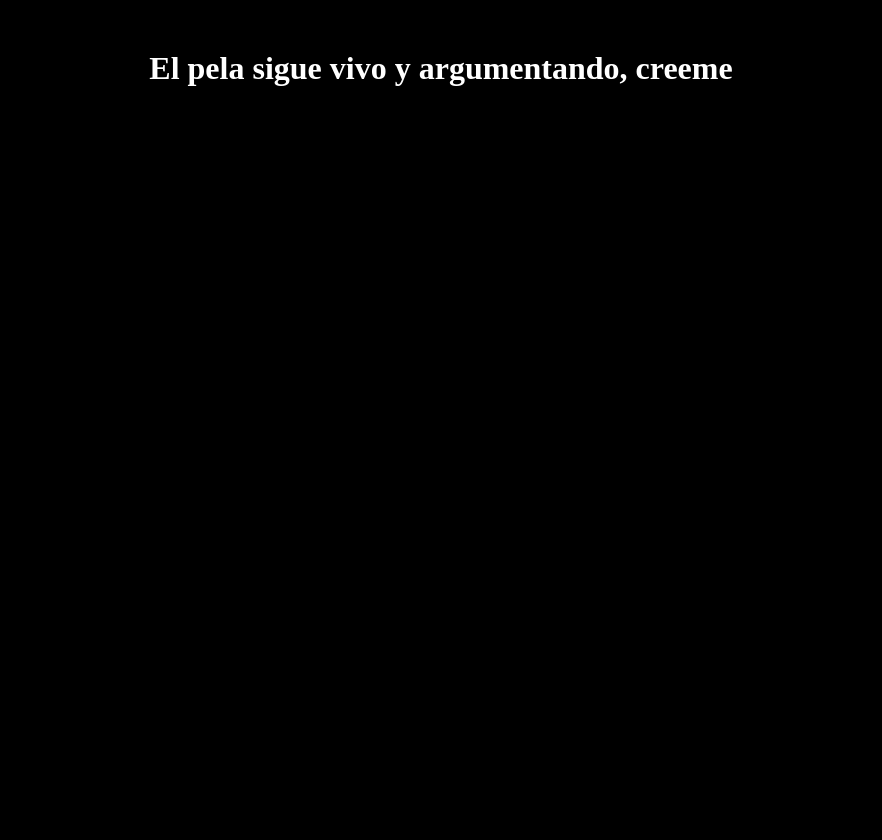
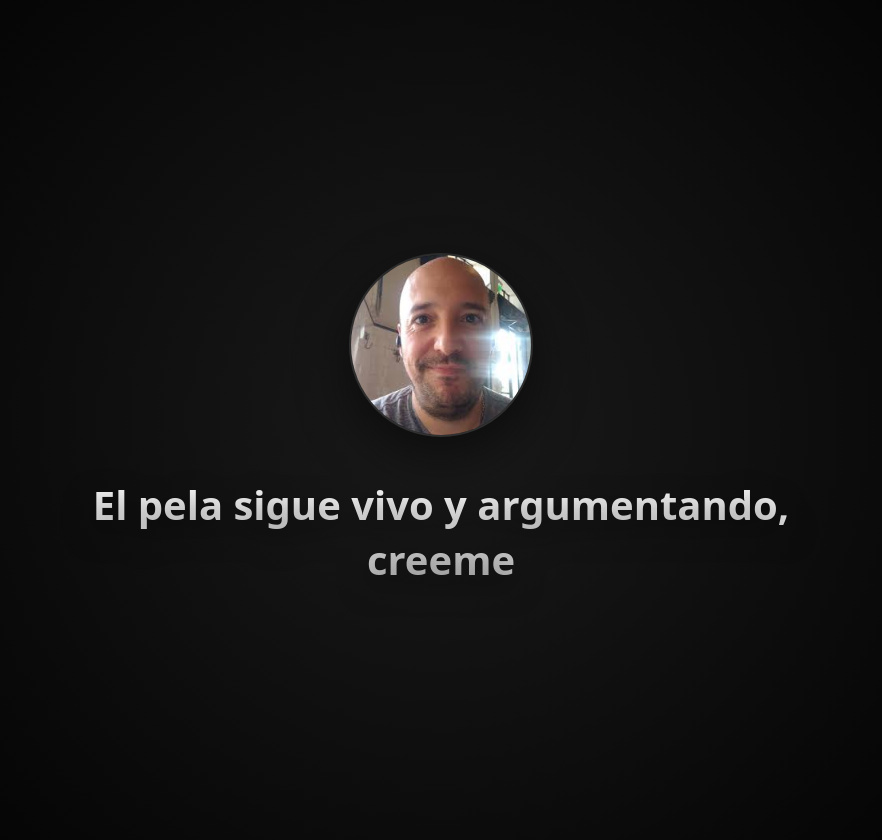
Before and after one commit to Defeeeee/Pela, a Next.js app: page /health in a window 1280 px wide. Shown: the whole page, without its empty margins (199-1081 px from the left). Before the commit the page ends 800 px from the top, so only its background shows below. Built offline with nearby package versions, Linux system fonts and the light colour scheme.

Commit message:
feat: enhance health page design with animations and gradient

```diff
--- a/app/health/page.js
+++ b/app/health/page.js
@@ -1,7 +1,54 @@
 export default function HealthPage() {
   return (
-    <h1 style={{ color: '#fff', textAlign: 'center', marginTop: '50px' }}>
-      El pela sigue vivo y argumentando, creeme
-    </h1>
+    <div style={{
+      display: 'flex',
+      flexDirection: 'column',
+      justifyContent: 'center',
+      alignItems: 'center',
+      minHeight: '100vh',
+      backgroundColor: '#000',
+      backgroundImage: 'radial-gradient(circle at center, #1a1a1a 0%, #000 100%)',
+      color: '#fff',
+      fontFamily: 'system-ui, -apple-system, "Segoe UI", Roboto, Helvetica, Arial, sans-serif',
+      padding: '20px',
+      textAlign: 'center'
+    }}>
+      <style>{`
+        @keyframes fadeInScale {
+          from { opacity: 0; transform: scale(0.95) translateY(10px); }
+          to { opacity: 1; transform: scale(1) translateY(0); }
+        }
+        .animate-content {
+          animation: fadeInScale 0.8s cubic-bezier(0.16, 1, 0.3, 1) forwards;
+        }
+      `}</style>
+      <div className="animate-content" style={{ display: 'flex', flexDirection: 'column', alignItems: 'center' }}>
+        <img
+          src="/imgs/Pelado Feliz.jpeg"
+          alt="Pelado Feliz"
+          style={{
+            width: '180px',
+            height: '180px',
+            borderRadius: '50%',
+            marginBottom: '40px',
+            border: '2px solid rgba(255, 255, 255, 0.1)',
+            boxShadow: '0 20px 50px rgba(0, 0, 0, 0.5)',
+            objectFit: 'cover'
+          }}
+        />
+        <h1 style={{
+          fontSize: 'clamp(1.5rem, 5vw, 2.5rem)',
+          fontWeight: '700',
+          maxWidth: '800px',
+          margin: 0,
+          background: 'linear-gradient(180deg, #FFFFFF 0%, rgba(255, 255, 255, 0.7) 100%)',
+          WebkitBackgroundClip: 'text',
+          WebkitTextFillColor: 'transparent',
+          textShadow: '0 10px 30px rgba(0, 0, 0, 0.5)'
+        }}>
+          El pela sigue vivo y argumentando, creeme
+        </h1>
+      </div>
+    </div>
   );
 }
```
